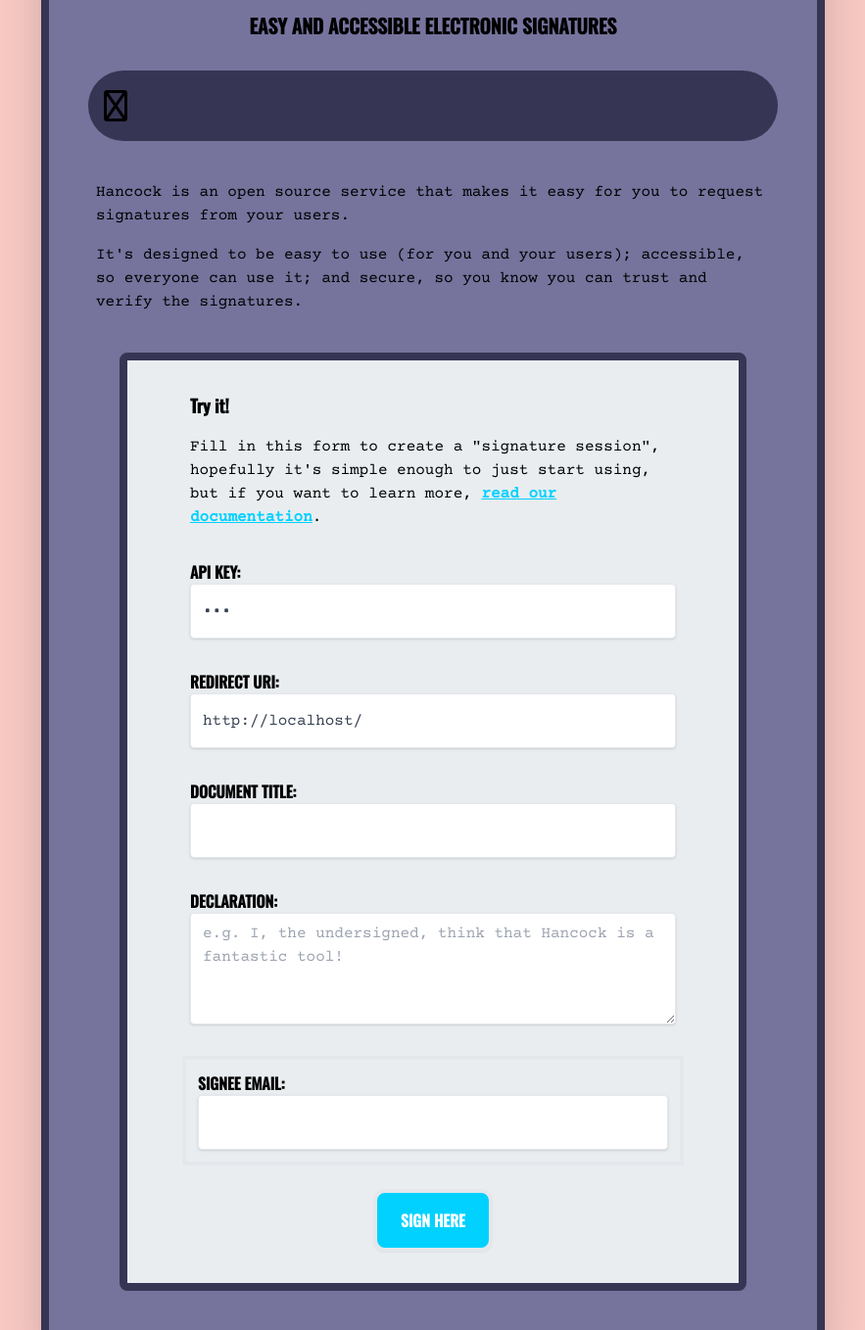
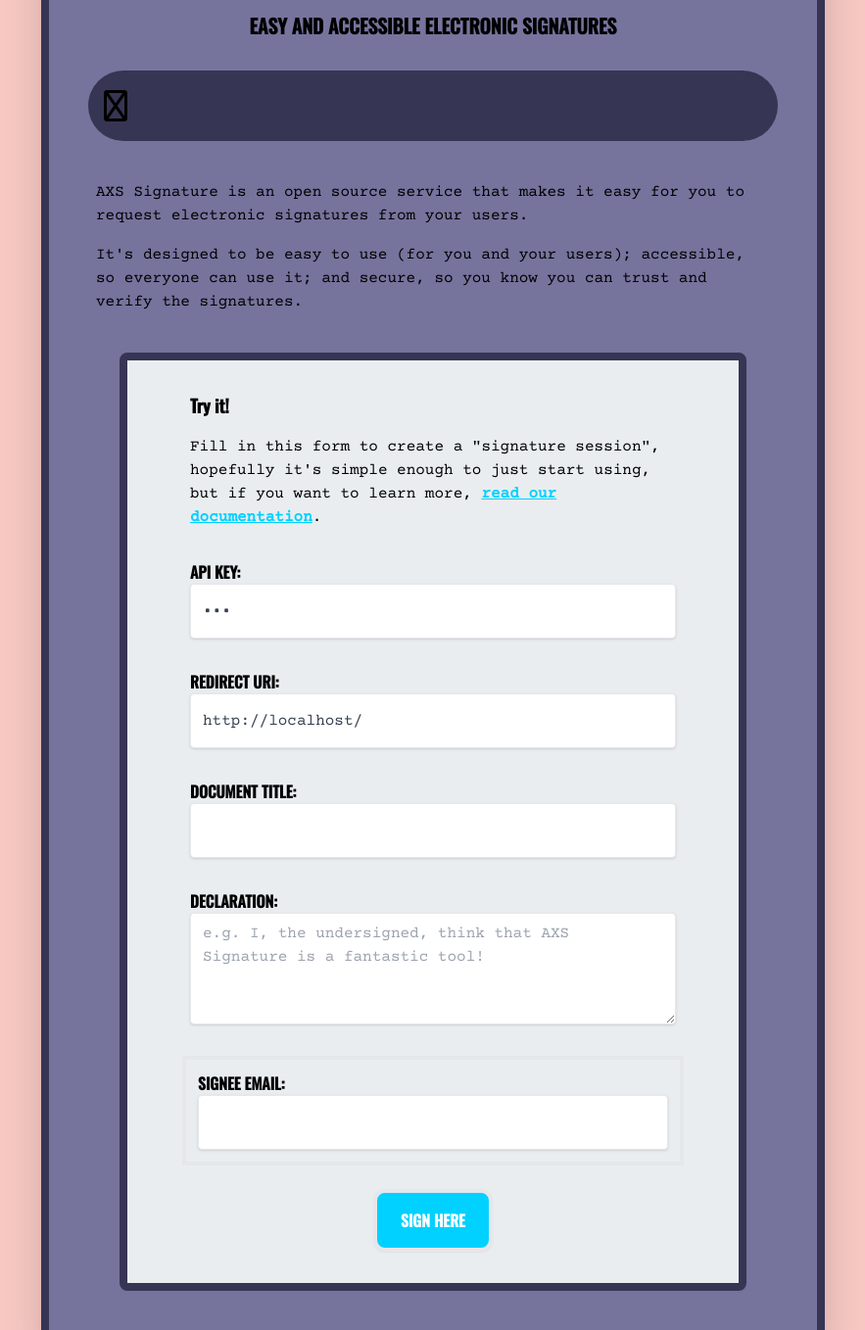
Before and after one commit to DiversityandAbility/axs-signature, a Flask app: page / in a window 1280 px wide. Shown: the part 154-1512 px from the top of the page at 98% size, without its empty margins (198-1081 px from the left). Run offline with Flask 2, Linux system fonts and the light colour scheme; some libraries are stand-ins or nearby versions.

Commit message:
Replace Hancock with "AXS Signature"

```diff
--- a/hancock/templates/home.html
+++ b/hancock/templates/home.html
@@ -1,10 +1,10 @@
 {% extends "base.html" %}
 
 {% block body %}
-    <script src="{{ url_for('static', filename='hancock.js') }}"></script>
+    <script src="{{ url_for('static', filename='signature.js') }}"></script>
 
     <div class="py-4">
-        <p class="p-2 text-lg md:text-base">Hancock is an open source service that makes it easy for you to request signatures from your users.</p>
+        <p class="p-2 text-lg md:text-base">AXS Signature is an open source service that makes it easy for you to request electronic signatures from your users.</p>
         <p class="p-2 text-lg md:text-base">It's designed to be easy to use (for you and your users); accessible, so everyone can use it; and secure, so you know you can trust and verify the signatures.</p>
     </div>
     <div class="p-4 md:py-6 md:px-14 my-4 md:mx-8 border-2 md:border-8 border-bordercol bg-textbg rounded-lg">
@@ -25,7 +25,7 @@
             </div>
             <div class="block p-2 my-4">
                 <label for="declaration" class="block font-bold uppercase text-xl md:text-base">Declaration:</label>
-                <textarea name="declaration" id="declaration" cols="60" rows="4" placeholder="e.g. I, the undersigned, think that Hancock is a fantastic tool!" class="focus:shadow-xl text-2xl md:text-base focus:border-blue-500 appearance-none rounded border py-2 px-3 leading-tight text-gray-700 shadow focus:outline-none w-full" required></textarea>
+                <textarea name="declaration" id="declaration" cols="60" rows="4" placeholder="e.g. I, the undersigned, think that AXS Signature is a fantastic tool!" class="focus:shadow-xl text-2xl md:text-base focus:border-blue-500 appearance-none rounded border py-2 px-3 leading-tight text-gray-700 shadow focus:outline-none w-full" required></textarea>
             </div>
             <div class="block p-3 my-4 md:border-4 border-slate">
                 <label for="signee_email" class="block font-bold uppercase text-xl md:text-base">Signee Email:</label>
```
Also changed, not shown: hancock/static/signature.js (renamed from hancock/static/hancock.js).
